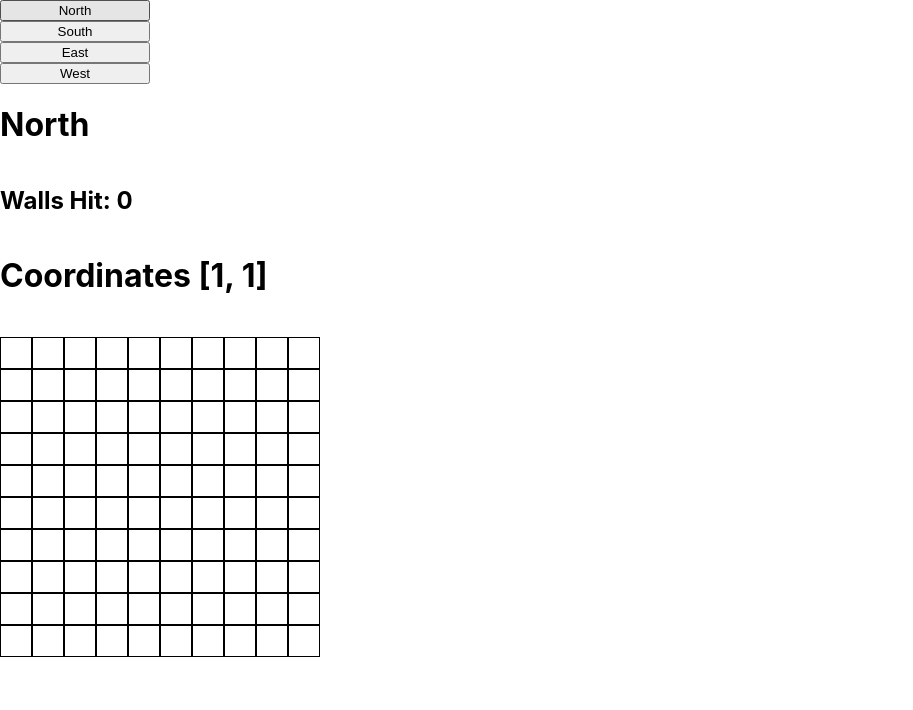
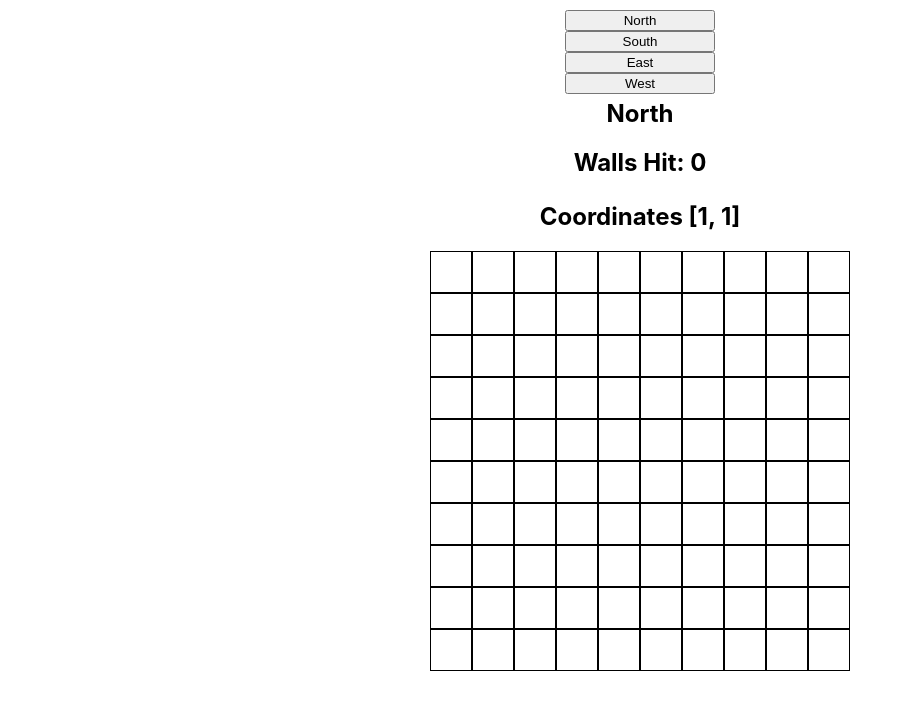
Before and after one commit to hayesdev/Roomba, a React (Create React App) app in the folder roomba-project/: page / in a window 1280 px wide. Shown: the top 710 px of the page, without its empty margins (0-913 px from the left). Built offline with nearby package versions, Linux system fonts and the light colour scheme.

Commit message:
minor styling

```diff
--- a/roomba-project/src/App.js
+++ b/roomba-project/src/App.js
@@ -1,9 +1,10 @@
-import React, { useState } from "react";
+import React, { useState, useEffect } from "react";
 import Directions from "./components/Directions";
 import Location from "./components/Location";
 import Grid from "./components/Grid";
 import Counter from "./components/Counter";
-// import Roomba from "./components/Roomba";
+import Roomba from "./components/Roomba";
+// import Room from "./Room.json";
 import "./App.css";
 
 function App() {
@@ -16,7 +17,9 @@ function App() {
       <Directions location={location.coordinates} move={setLocation} />
       <Counter location={location.coordinates} />
       <Location location={location.coordinates} />
-      <Grid />
+      <Grid location={location.coordinates}>
+        <Roomba />
+      </Grid>
     </div>
   );
 }
--- a/roomba-project/src/components/Counter.js
+++ b/roomba-project/src/components/Counter.js
@@ -12,7 +12,7 @@ function Counter(props) {
         setCount((prevCount) => prevCount + 1);
         break;
       default:
-        x = 0;
+        x = 1;
     }
   }, [x]);
 
@@ -23,7 +23,7 @@ function Counter(props) {
         setCount((prevCount) => prevCount + 1);
         break;
       default:
-        y = 0;
+        y = 1;
     }
   }, [y]);
 
--- a/roomba-project/src/components/Directions.js
+++ b/roomba-project/src/components/Directions.js
@@ -1,4 +1,5 @@
 import React, { useState } from "react";
+import Movement from "../logic/Movement";
 
 function Directions(props) {
   const [direction, setDirection] = useState("North");
@@ -49,9 +50,7 @@ function Directions(props) {
       <button onClick={() => south()}>South</button>
       <button onClick={() => east()}>East</button>
       <button onClick={() => west()}>West</button>
-      <div>
-        <h1 className="move">{direction}</h1>
-      </div>
+      <h1>{direction}</h1>
     </div>
   );
 }
--- a/roomba-project/src/components/Grid.js
+++ b/roomba-project/src/components/Grid.js
@@ -6,7 +6,8 @@ function Grid() {
     for (let j = 10; j >= 1; j--) {
       grid.push(
         <div className="square" id={[i, j]} key={`${i}, ${j}`}>
-          {console.log("square rendered")}
+          {/* {`${i},
+          ${j}`} */}
         </div>
       );
     }
--- a/roomba-project/src/components/Roomba.js
+++ b/roomba-project/src/components/Roomba.js
@@ -1,7 +1,8 @@
 import React, { useState } from "react";
 
-function Roomba() {
-  const position = useState([]);
+function Roomba(props) {
+  const [position, setPosition] = useState([props.location]);
+
   console.log(position);
   return <div className="roomba">0</div>;
 }
--- a/roomba-project/src/index.css
+++ b/roomba-project/src/index.css
@@ -12,11 +12,19 @@ code {
     monospace;
 }
 
+div h1 {
+  display: flex;
+  justify-content: center;
+  font-size: 1.5rem;
+  margin: auto;
+  padding-top: 5px;
+}
+
 .container {
   display: flex;
   flex-direction: column;
   justify-content: center;
-  align-content: center;
+  align-items: center;
 }
 
 .directions {
@@ -25,19 +33,19 @@ code {
   width: 150px;
   justify-content: center;
   align-content: center;
+  margin-top: 10px;
 }
+
 .grid {
   display: flex;
   flex-direction: row-reverse;
   flex-wrap: wrap;
-  width: 320px;
-  height: 320px;
-  justify-content: center;
-  align-items: center;
+  width: 420px;
+  height: 420px;
 }
 .square {
-  width: 30px;
-  height: 30px;
+  width: 40px;
+  height: 40px;
   border: 1px solid black;
   justify-content: center;
   align-items: center;
--- /dev/null
+++ b/roomba-project/src/logic/Movement.js
@@ -0,0 +1,42 @@
+// import react from "react";
+
+// // function Movement() {
+// //   function north() {
+// //     if (y === 10) {
+// //       y = 9;
+// //       props.move({ coordinates: prevLocation });
+// //       console.log("Roomba hit a wall");
+// //     }
+// //     props.move({ coordinates: [x, y + 1] });
+// //     setDirection("North");
+// //   }
+// //   function south() {
+// //     if (y === 1) {
+// //       y = 2;
+// //       props.move({ coordinates: prevLocation });
+// //       console.log("Roomba hit a wall");
+// //     }
+// //     props.move({ coordinates: [x, y - 1] });
+// //     setDirection("South");
+// //   }
+// //   function east() {
+// //     if (x === 10) {
+// //       x = 9;
+// //       props.move({ coordinates: prevLocation });
+// //       console.log("Roomba hit a wall");
+// //     }
+// //     props.move({ coordinates: [x + 1, y] });
+// //     setDirection("East");
+// //   }
+// //   function west() {
+// //     if (x === 1) {
+// //       x = 2;
+// //       props.move({ coordinates: prevLocation });
+// //       console.log("Roomba hit a wall");
+// //     }
+// //     props.move({ coordinates: [x - 1, y] });
+// //     setDirection("West");
+// //   }
+// // }
+
+// export default Movement;
```
